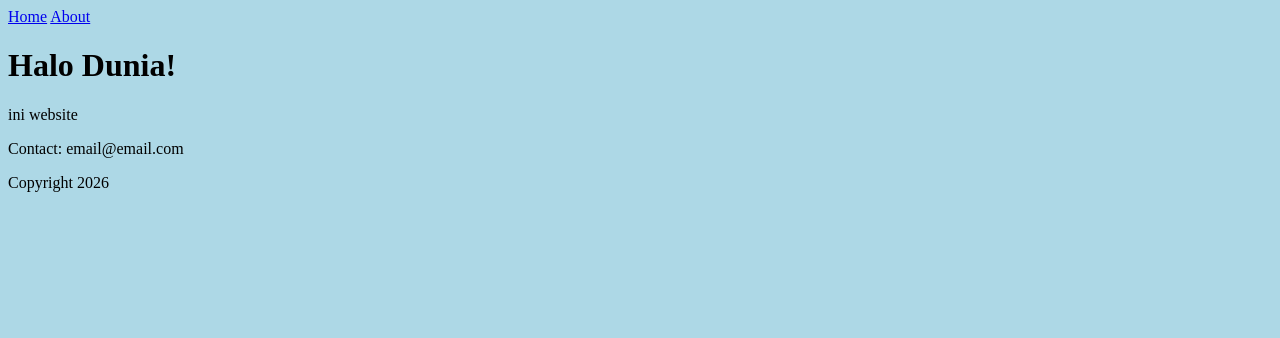
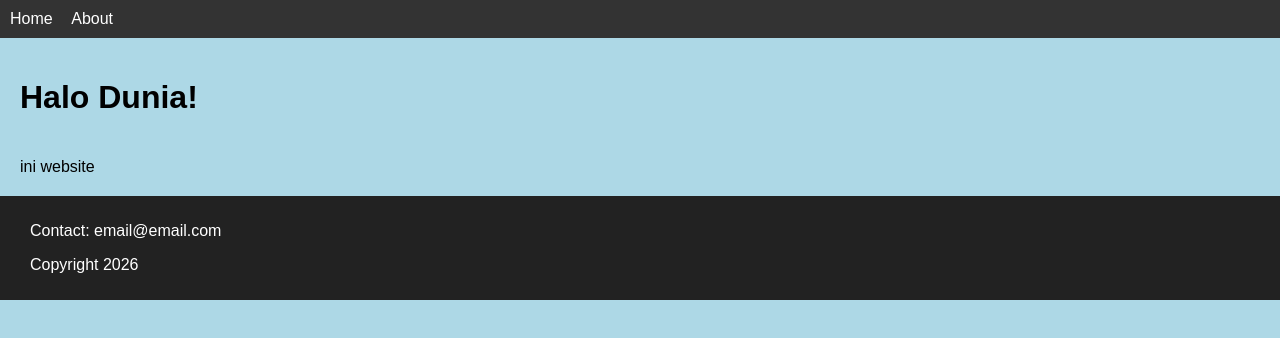
Before and after one commit to binyaw/praktikum-git-556658, a plain HTML site: page index.html in a window 1280 px wide. Drawn offline with Linux system fonts and the light colour scheme.

Commit message:
feat: change background to blue

```diff
--- a/index.html
+++ b/index.html
@@ -3,10 +3,46 @@
 <head>
     <meta charset="UTF-8">
     <meta name="viewport" content="width=device-width, initial-scale=1.0">
-    <title>Document</title>
+    <title>My Website</title>
+
+    <style>
+        body {
+            background-color: lightblue;
+            font-family: Arial, sans-serif;
+            margin: 0;
+            padding: 0;
+        }
+
+        nav {
+            background-color: #333;
+            padding: 10px;
+        }
+
+        nav a {
+            color: white;
+            margin-right: 15px;
+            text-decoration: none;
+        }
+
+        h1 {
+            padding: 20px;
+        }
+
+        p {
+            padding: 0 20px;
+        }
+
+        footer {
+            background-color: #222;
+            color: white;
+            padding: 10px;
+            margin-top: 20px;
+        }
+    </style>
+
 </head>
 
-<body style="background-color: lightblue;">
+<body>
 
     <nav>
         <a href="#">Home</a>
```
